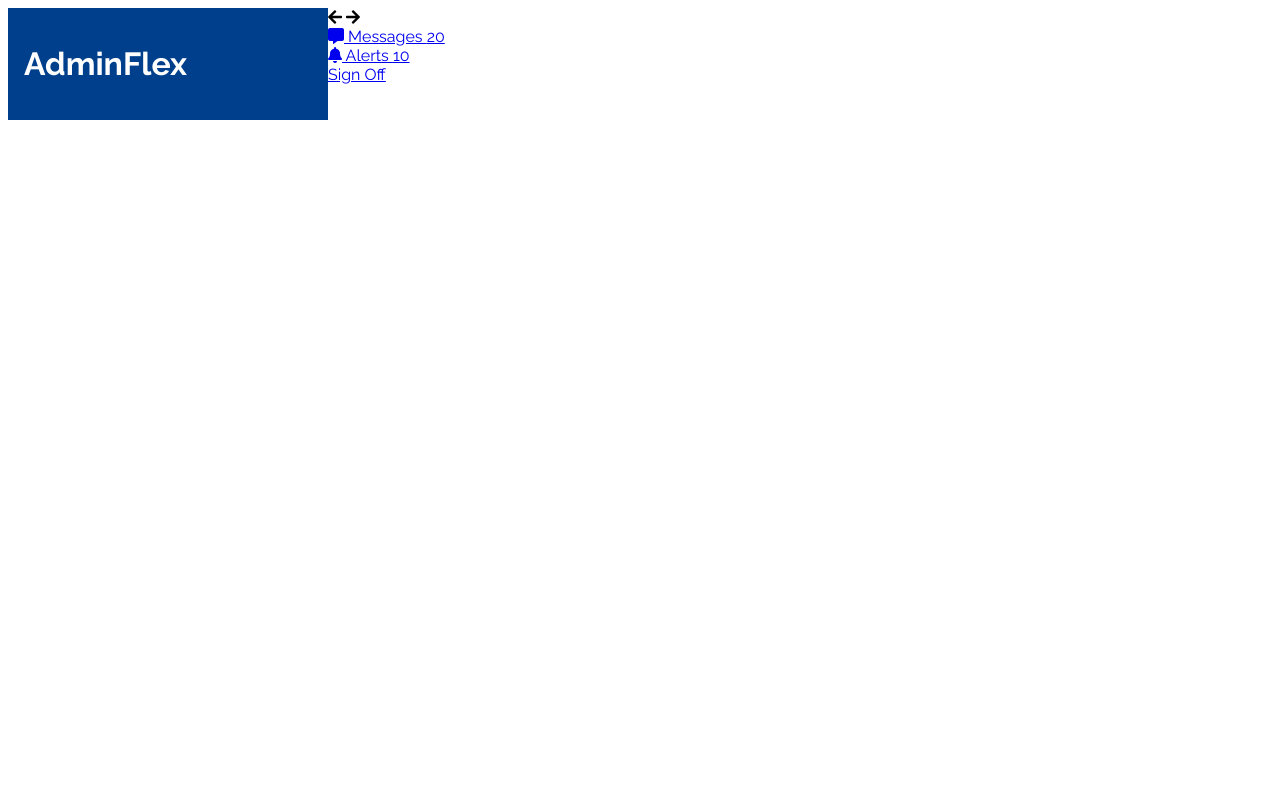
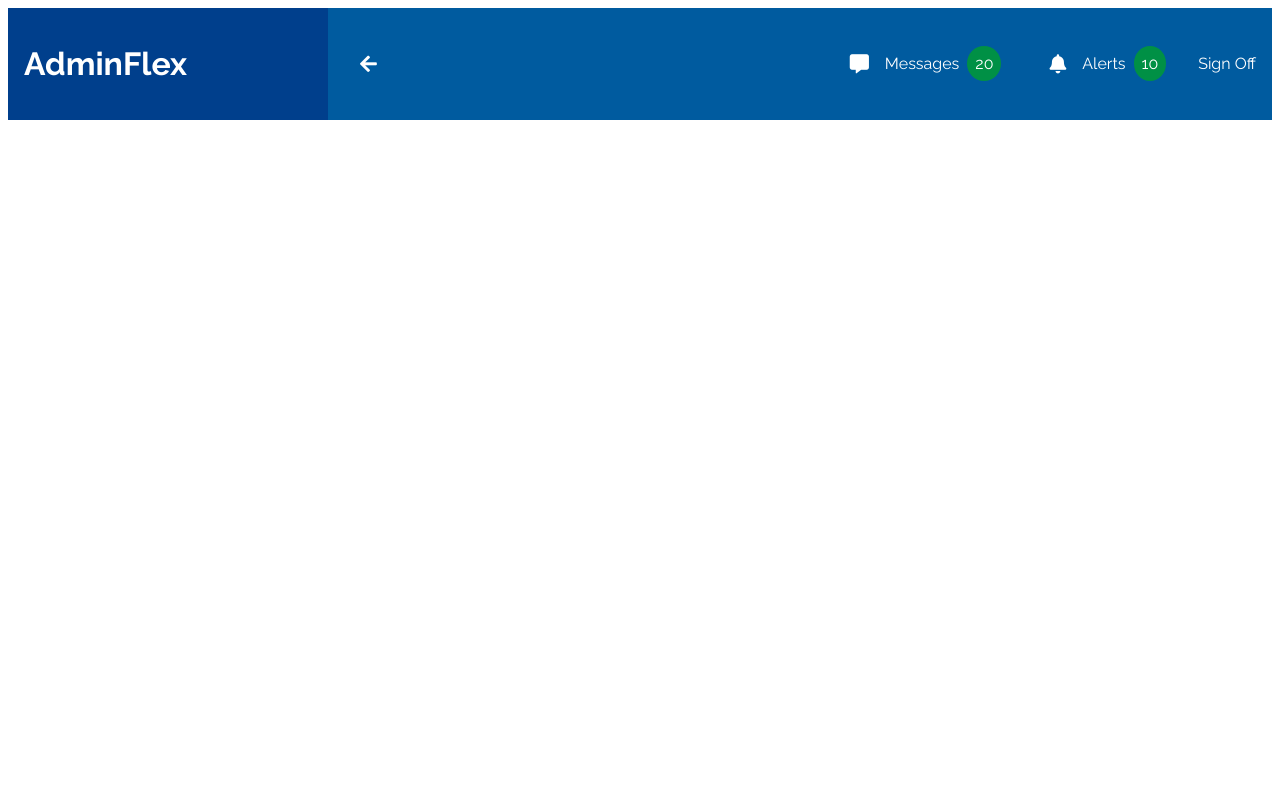
Before and after one commit to madhumithavenu/09_Building_an_Admin_Panel_with_Flexbox, a website: page index.html in a window 1280 px wide. Shown: the top 800 px of the page. Drawn offline with Linux system fonts and the light colour scheme.

Commit message:
working with Main Bar

```diff
--- a/scss/app.scss
+++ b/scss/app.scss
@@ -16,6 +16,15 @@ body {
 }
 img {
     max-width: 100%;
+}
+.app {
+    display: flex;
+    flex-direction: column;
+    min-height: 100%;
+}
+i {
+    margin: 0 1rem;
+    font-size: 1.2rem;
 }
 .header{
     display: flex;
@@ -42,3 +51,44 @@ img {
         }
     }
 }
+.bar {
+    flex: 1;
+    background-color: $primary;
+    display: flex;
+    justify-content: space-between;
+
+    .left-content {
+        padding-left: 1rem;
+        display: flex;
+        align-items: center;
+        color: $white;
+
+        .fa-arrow-right {
+            display: none;
+        }
+    }
+
+    .right-content {
+        display: flex;
+        .box{
+            padding: 0 1rem;
+            display: flex;
+            align-items: center;
+            &:hover{
+                background-color: $secondary;
+            }
+            a{
+                color: $white;
+                text-decoration: none;
+                display: flex;
+                align-items: center;
+                span{
+                    background-color: $tertiary;
+                    padding: .5rem;
+                    margin-left: .5rem;
+                    border-radius: 50%;
+                }
+            }
+        }
+    }
+}
```
Also changed, not shown: css/app.css.
